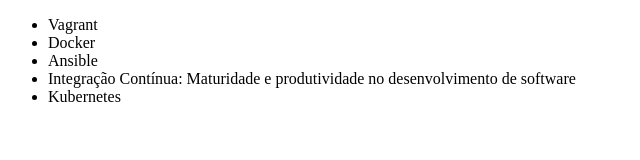
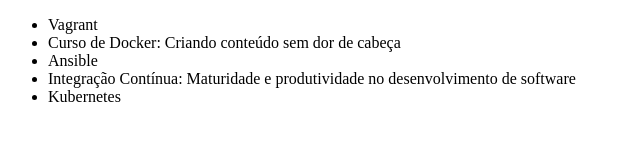
Before and after one commit to manupicoli/alura-git, a plain HTML site: page index.html in a window 1280 px wide. Shown: the whole page, without its empty margins (0-640 px from the left). Drawn offline with Linux system fonts and the light colour scheme.

Commit message:
Atualizando curso de Docker

```diff
--- a/index.html
+++ b/index.html
@@ -7,7 +7,7 @@
 <body>
     <ul>
         <li>Vagrant</li>
-        <li>Docker</li>
+        <li>Curso de Docker: Criando conteúdo sem dor de cabeça</li>
         <li>Ansible</li>
         <li>Integração Contínua: Maturidade e produtividade no desenvolvimento de software</li>
         <li>Kubernetes</li>
```
